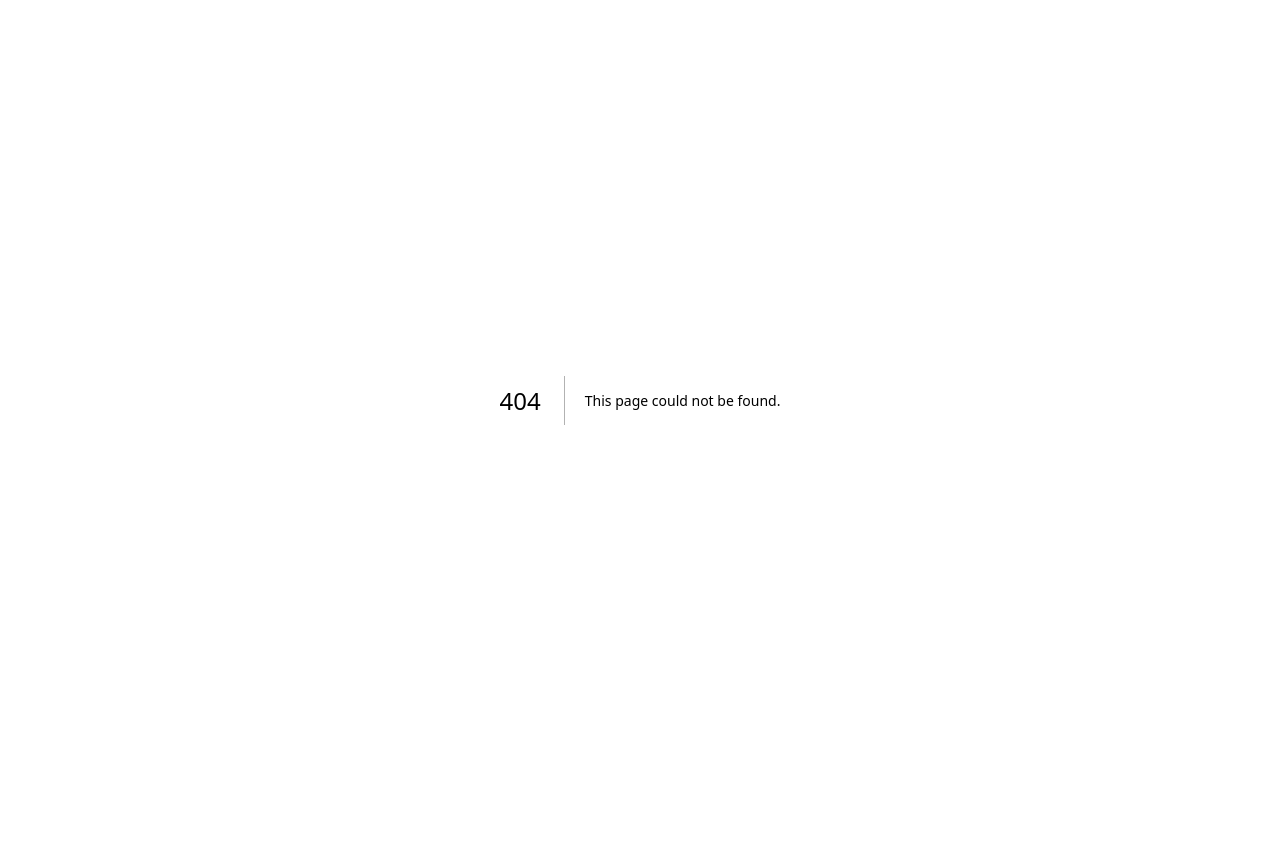
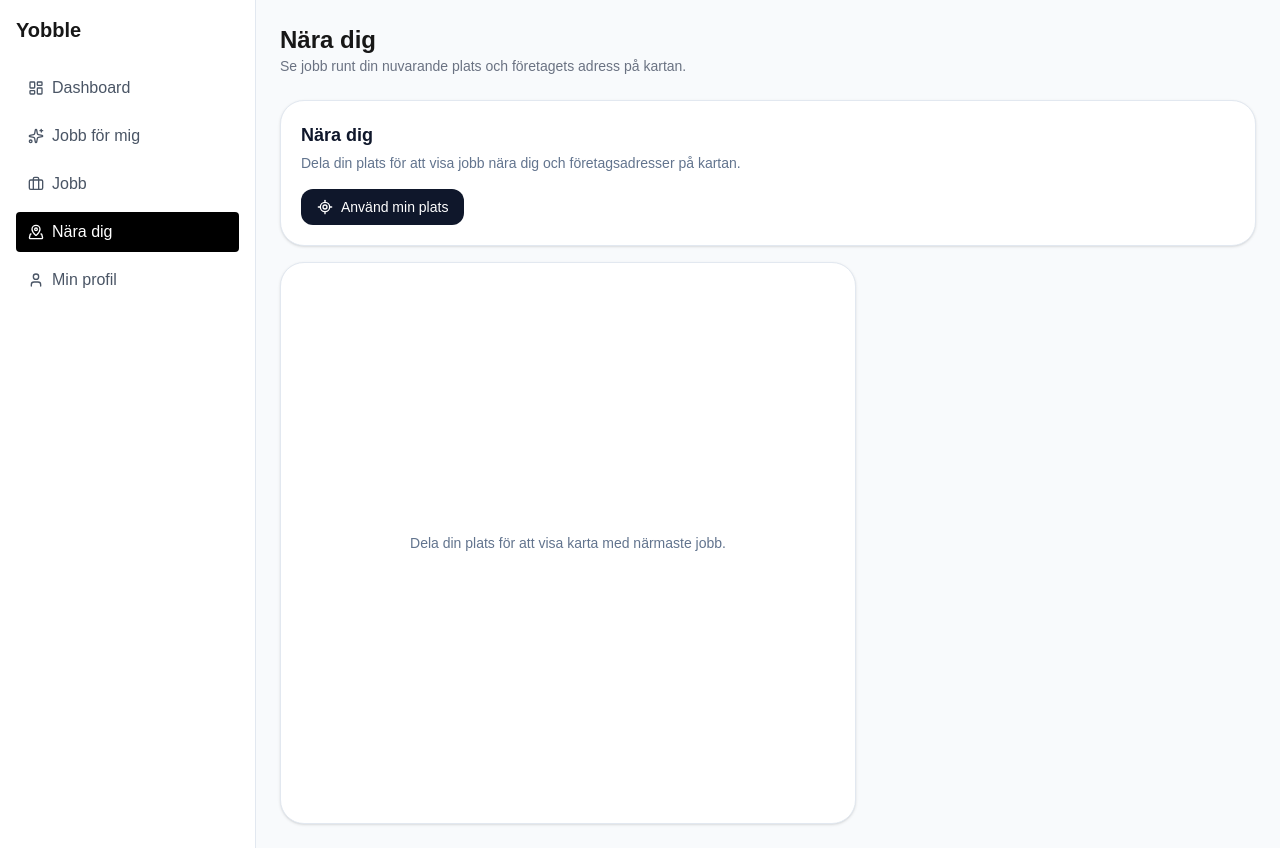
Before and after one commit to AlexanderGlandberger/yobble, a Next.js app: page /nearby in a window 1280 px wide. Before the commit this address had no page. Before the commit the page ends 800 px from the top, so only its background shows below. Built offline with nearby package versions, Linux system fonts and the light colour scheme.

Commit message:
Save local changes

```diff
--- /dev/null
+++ b/app/nearby/page.tsx
@@ -0,0 +1,13 @@
+import { DashboardShell } from "@/components/layout/dashboard-shell";
+import { NearbyMap } from "@/components/nearby/nearby-map";
+
+export default function NearbyPage() {
+  return (
+    <DashboardShell
+      title="Nära dig"
+      subtitle="Se jobb runt din nuvarande plats och företagets adress på kartan."
+    >
+      <NearbyMap />
+    </DashboardShell>
+  );
+}
--- /dev/null
+++ b/components/nearby/nearby-map.tsx
@@ -0,0 +1,162 @@
+"use client";
+
+import { useMemo, useState } from "react";
+import { MapPin, Navigation, LocateFixed } from "lucide-react";
+import { mockJobs } from "@/lib/mock-jobs";
+import { categoryLabels } from "@/lib/categories";
+import { Job } from "@/types/job";
+
+type Coordinates = { lat: number; lng: number };
+
+function haversineKm(a: Coordinates, b: Coordinates) {
+  const toRad = (d: number) => (d * Math.PI) / 180;
+  const dLat = toRad(b.lat - a.lat);
+  const dLng = toRad(b.lng - a.lng);
+  const lat1 = toRad(a.lat);
+  const lat2 = toRad(b.lat);
+
+  const c =
+    2 *
+    Math.asin(
+      Math.sqrt(
+        Math.sin(dLat / 2) ** 2 +
+          Math.cos(lat1) * Math.cos(lat2) * Math.sin(dLng / 2) ** 2
+      )
+    );
+
+  return 6371 * c;
+}
+
+function buildGoogleEmbedUrl(selected: Job, userLocation: Coordinates | null) {
+  const destination = encodeURIComponent(
+    selected.companyAddress ?? `${selected.company}, ${selected.location}`
+  );
+
+  const apiKey = process.env.NEXT_PUBLIC_GOOGLE_MAPS_API_KEY;
+
+  if (apiKey && userLocation) {
+    return `https://www.google.com/maps/embed/v1/directions?key=${apiKey}&origin=${userLocation.lat},${userLocation.lng}&destination=${destination}`;
+  }
+
+  return `https://www.google.com/maps?q=${destination}&output=embed`;
+}
+
+export function NearbyMap() {
+  const [userLocation, setUserLocation] = useState<Coordinates | null>(null);
+  const [locationState, setLocationState] = useState<
+    "idle" | "loading" | "ready" | "error"
+  >("idle");
+
+  const jobsWithDistance = useMemo(() => {
+    if (!userLocation) return [];
+
+    return mockJobs
+      .filter((job) => job.coordinates)
+      .map((job) => ({
+        ...job,
+        distanceKm: haversineKm(userLocation, job.coordinates as Coordinates),
+      }))
+      .sort((a, b) => a.distanceKm - b.distanceKm);
+  }, [userLocation]);
+
+  const nearbyJobs = jobsWithDistance
+    .filter((job) => job.distanceKm <= 60)
+    .slice(0, 12);
+
+  const selectedJob = nearbyJobs[0] ?? jobsWithDistance[0] ?? null;
+  const mapUrl = selectedJob ? buildGoogleEmbedUrl(selectedJob, userLocation) : null;
+
+  const requestLocation = () => {
+    if (!navigator.geolocation) {
+      setLocationState("error");
+      return;
+    }
+
+    setLocationState("loading");
+
+    navigator.geolocation.getCurrentPosition(
+      (position) => {
+        setUserLocation({
+          lat: position.coords.latitude,
+          lng: position.coords.longitude,
+        });
+        setLocationState("ready");
+      },
+      () => setLocationState("error"),
+      { enableHighAccuracy: true, timeout: 10000 }
+    );
+  };
+
+  return (
+    <div className="space-y-4">
+      <div className="rounded-3xl border border-slate-200 bg-white p-5 shadow-sm">
+        <h2 className="text-lg font-semibold text-slate-900">Nära dig</h2>
+        <p className="mt-1 text-sm text-slate-500">
+          Dela din plats för att visa jobb nära dig och företagsadresser på kartan.
+        </p>
+
+        <button
+          onClick={requestLocation}
+          className="mt-4 inline-flex items-center gap-2 rounded-xl bg-slate-900 px-4 py-2 text-sm font-medium text-white hover:bg-slate-700"
+        >
+          <LocateFixed className="h-4 w-4" />
+          {locationState === "loading" ? "Hämtar plats..." : "Använd min plats"}
+        </button>
+
+        {locationState === "error" && (
+          <p className="mt-2 text-sm text-rose-600">
+            Kunde inte läsa din plats. Kontrollera webbläsarens platsbehörighet.
+          </p>
+        )}
+      </div>
+
+      <div className="grid gap-4 xl:grid-cols-[1.2fr_0.8fr]">
+        <div className="overflow-hidden rounded-3xl border border-slate-200 bg-white shadow-sm">
+          {mapUrl ? (
+            <iframe
+              title="Karta över jobb nära dig"
+              src={mapUrl}
+              className="h-[560px] w-full border-0"
+              loading="lazy"
+              referrerPolicy="no-referrer-when-downgrade"
+            />
+          ) : (
+            <div className="flex h-[560px] items-center justify-center px-6 text-center text-sm text-slate-500">
+              Dela din plats för att visa karta med närmaste jobb.
+            </div>
+          )}
+        </div>
+
+        <div className="space-y-3">
+          {(nearbyJobs.length ? nearbyJobs : jobsWithDistance.slice(0, 8)).map((job) => (
+            <article
+              key={job.id}
+              className="rounded-2xl border border-slate-200 bg-white p-4 shadow-sm"
+            >
+              <div className="flex items-start justify-between gap-3">
+                <div>
+                  <h3 className="font-semibold text-slate-900">{job.title}</h3>
+                  <p className="text-sm text-slate-500">{job.company}</p>
+                </div>
+                <span className="rounded-full bg-slate-100 px-2 py-1 text-xs text-slate-600">
+                  {Math.round(job.distanceKm)} km
+                </span>
+              </div>
+
+              <div className="mt-3 space-y-1 text-sm text-slate-600">
+                <p className="flex items-center gap-2">
+                  <MapPin className="h-4 w-4" />
+                  {job.companyAddress}
+                </p>
+                <p className="flex items-center gap-2">
+                  <Navigation className="h-4 w-4" />
+                  {categoryLabels[job.category]}
+                </p>
+              </div>
+            </article>
+          ))}
+        </div>
+      </div>
+    </div>
+  );
+}
```
